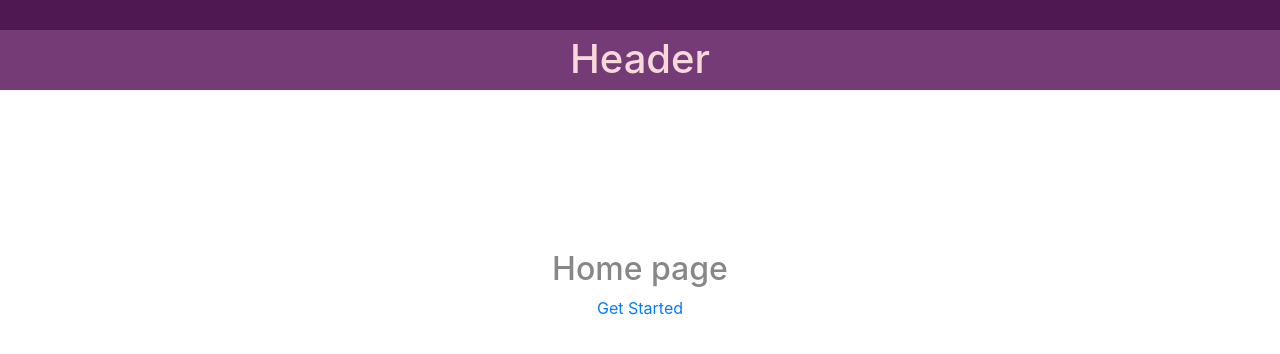
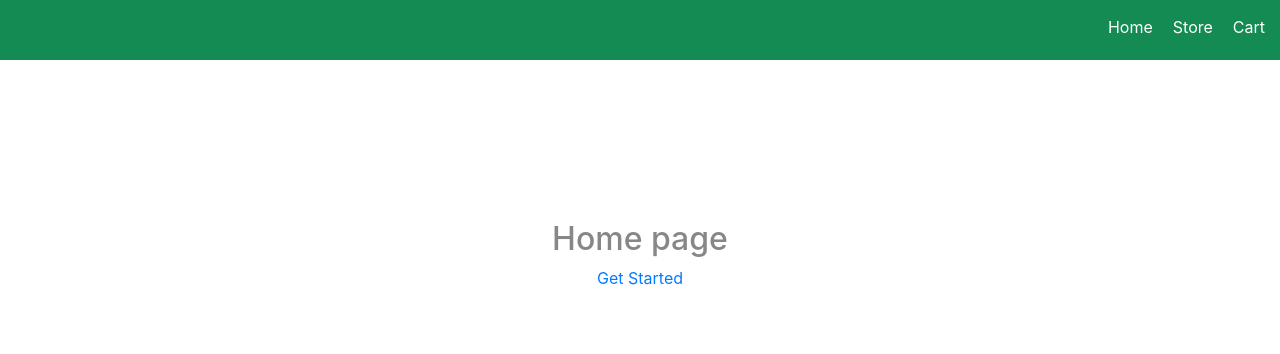
Before and after one commit to ABycroft/SE_TreeCo_WEBAPP, a React (Create React App) app: page / in a window 1280 px wide. Shown: the top 354 px of the page. Built offline with nearby package versions, Linux system fonts and the light colour scheme.

Commit message:
Header adjustments

```diff
--- a/src/header/Header.js
+++ b/src/header/Header.js
@@ -7,11 +7,12 @@ function Header() {
 
     return (
         <header >
-            <div className='top-bar'>
-            </div>
-
             <div className='title-bar'>
-                <h1><Link to="/">Header</Link></h1>
+                <ul className="right">
+                    <li><Link to="/">Home</Link></li>
+                    <li><Link to="/store">Store</Link></li>
+                    <li><Link to="/store">Cart</Link></li>
+                </ul>
             </div>
         </header>
     )
--- a/src/header/header.css
+++ b/src/header/header.css
@@ -3,19 +3,12 @@ header {
     top: 0;
 }
 
-.top-bar {
-    background-color: #4F1852;
-    width: 100%;
-    height: 30px;
-}
-
 .title-bar {
     width: inherit;
-    background-color: #753B76;
+    background-color: #138b53;
     height: 60px;
     padding: 5px;
 }
-
 
 .logo {
     margin-left: 1em;
@@ -23,13 +16,32 @@ header {
     height: 100px;
 }
 
-h1 {
-    margin-top: 10px;
-    color: #F8D9D9;
+li {
+    padding: 10px;
+    height: 100%;
 }
 
-h1 > a {
-    color: #F8D9D9;
+li:hover {
+    background-color: #0e663d
+}
+
+li>a {
+    text-decoration: none;
+    color: #ffffff;
+}
+
+li>a:hover {
+    text-decoration: none;
+    color: #d4d4d4;
+}
+
+ul {
+    display: flex;
+    list-style: none;
+}
+
+.right {
+    float: right;
 }
 
 .top-bar-menu {
```
Also changed, not shown: 1 other file (tests, documents, lock files or other folders).
